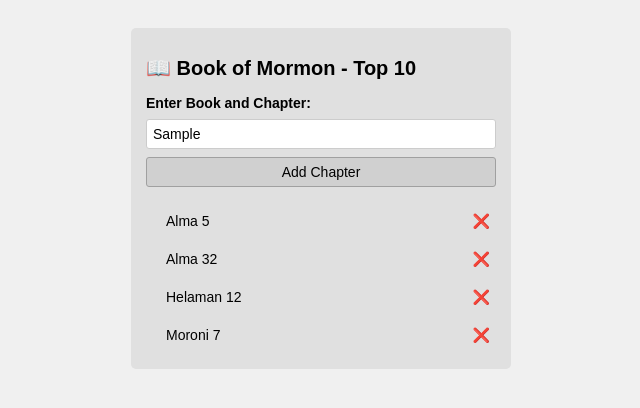
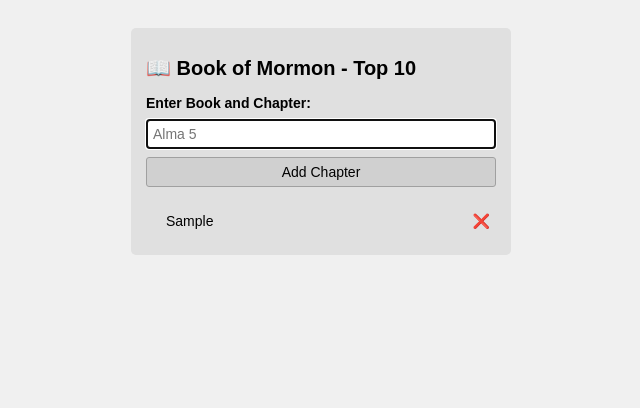
Before and after one commit to Nehiz/wdd131, a plain HTML site: page bom.html in a window 1280 px wide. Both pictures are taken after typing "Sample" into the empty fields and a click on the button "Add Chapter". Shown: the whole page, without its empty margins (319-959 px from the left). Drawn offline with Linux system fonts and the light colour scheme.

Commit message:
Added functionality to the BOM Top 10 applicatio

```diff
--- a/bom.html
+++ b/bom.html
@@ -19,13 +19,9 @@
         </div>
         <ul id="chapter-list">
             <!-- Chapters will be dynamically added here -->
-            <li>Alma 5 <button>❌</button></li>
-            <li>Alma 32 <button>❌</button></li>
-            <li>Helaman 12 <button>❌</button></li>
-            <li>Moroni 7 <button>❌</button></li>
         </ul>
     </div>
-    <script src="scripts/bom.js"></script>
+    <script src="/week02/scripts/bom.js"></script>
 </body>
 
 </html>
--- a/week02/scripts/bom.js
+++ b/week02/scripts/bom.js
@@ -3,9 +3,17 @@ const input = document.querySelector('#favchap');
 const button = document.querySelector('button');
 const list = document.querySelector('#chapter-list');
 
-// Placeholder for future event listener
-// For now, we just set up the DOM manipulation logic
-function addChapter() {
+// Add event listener for the Enter key to improve usability
+input.addEventListener('keypress', function(event) {
+    if (event.key === 'Enter') {
+        button.click();
+    }
+});
+
+// Add event listener to the "Add Chapter" button
+button.addEventListener('click', function() {
+    // Check if the input is not blank
+    if (input.value.trim() !== '') {
         // Create a new li element
         const li = document.createElement('li');
 
@@ -21,6 +29,12 @@ function addChapter() {
         // Add an aria-label to the delete button for accessibility
         deleteButton.setAttribute('aria-label', `Remove ${input.value}`);
 
+        // Add event listener to the delete button
+        deleteButton.addEventListener('click', function() {
+            list.removeChild(li);
+            input.focus();
+        });
+
         // Append the delete button to the li element
         li.append(deleteButton);
 
@@ -31,4 +45,6 @@ function addChapter() {
         input.value = '';
     }
 
-// Note: Event listener for the button click will be added in a future activity
+    // Set focus to the input field (whether or not a list item was created)
+    input.focus();
+});
```
Lines whose indentation alone changed are shown as unchanged.
